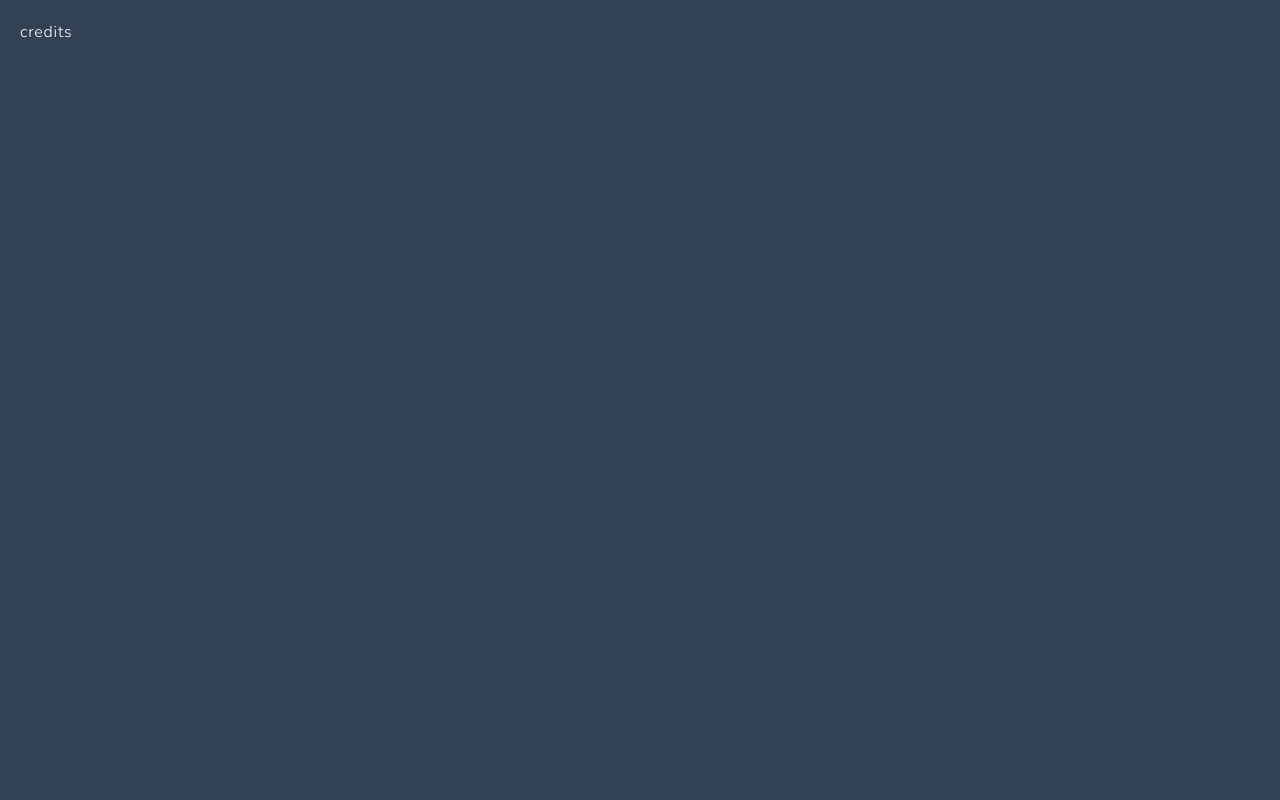
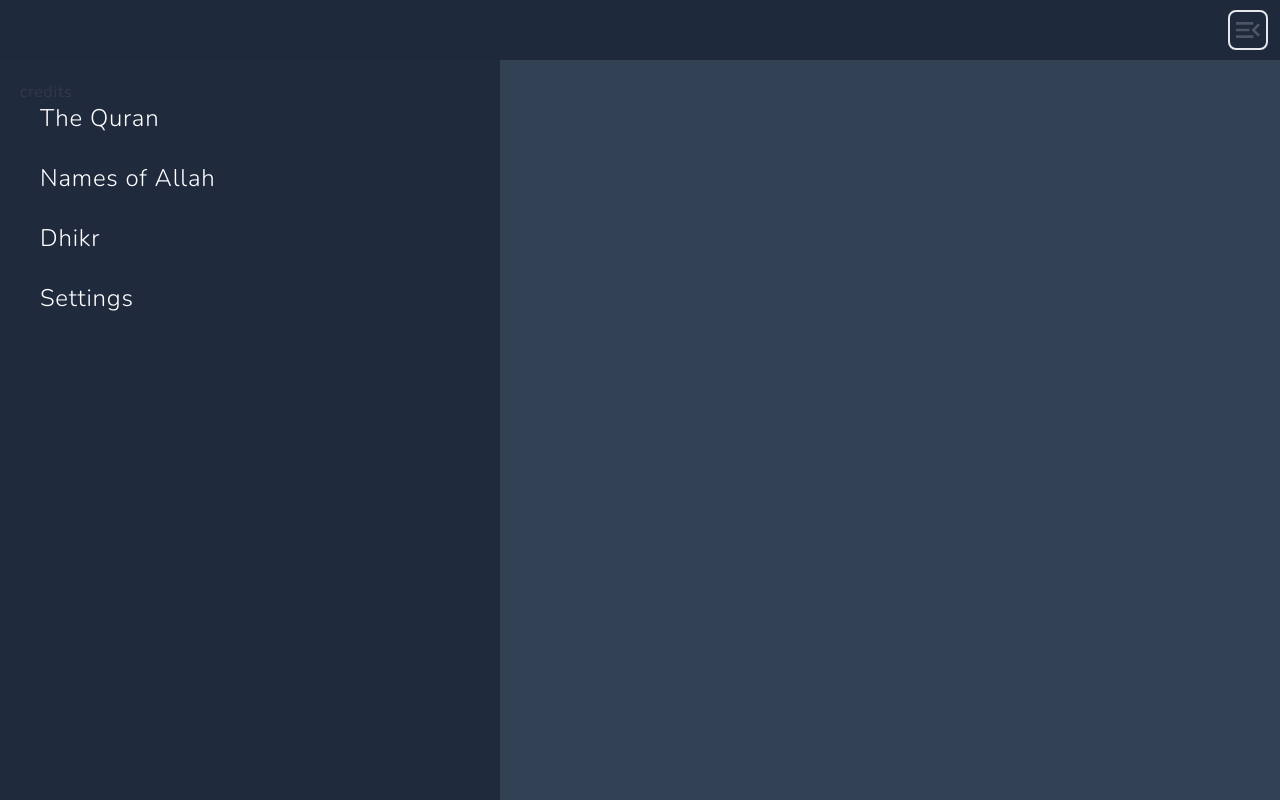
Before and after one commit to Mobashir-Monim/itk, a SvelteKit app: page / in a window 1280 px wide. Built offline with nearby package versions, Linux system fonts and the light colour scheme.

Commit message:
Work on layout

```diff
--- a/src/routes/+layout.svelte
+++ b/src/routes/+layout.svelte
@@ -1,16 +1,26 @@
 <script lang="ts">
 	import '../app.css';
 	import { fly } from 'svelte/transition';
+	import TopNav from '$lib/components/Nav/TopNav.svelte';
+	import NunitoFont from '$lib/assets/fonts/Nunito-VariableFont_wght.ttf';
 
 	export let data;
 </script>
 
+<svelte:head>
+	<link rel="preload" href={NunitoFont} as="font" type="font/ttf" crossorigin="anonymous" />
+</svelte:head>
+
+<main class="w-full transit relative">
+	<TopNav />
+    <div class="h-[60px]"></div>
 	{#key data.url}
-	<main
+		<div
+			class="w-full h-[calc(100vh-140px)] p-5 overflow-y-auto nsb"
 			out:fly={{ x: 200, duration: 300 }}
 			in:fly={{ x: -200, duration: 300, delay: 300 }}
-		class="w-full min-h-screen p-5 transit"
 		>
 			<slot />
+		</div>
+	{/key}
 </main>
-{/key}
```
Lines whose indentation alone changed are shown as unchanged.
